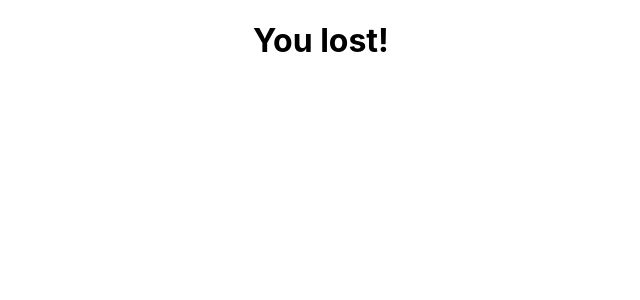
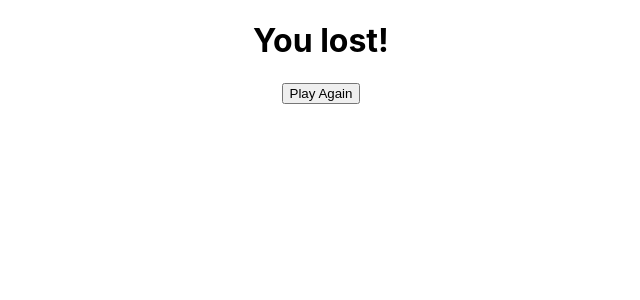
Before and after one commit to partridgep/trivia-game, a React (Create React App) app: page /play in a window 1280 px wide. Both pictures are taken after a click on the button "Cowson". Shown: the top 300 px of the page, without its empty margins (319-959 px from the left). Built offline with nearby package versions, Linux system fonts and the light colour scheme.

Commit message:
adds reset button after player loses

```diff
--- a/src/pages/GamePage/GamePage.jsx
+++ b/src/pages/GamePage/GamePage.jsx
@@ -31,13 +31,12 @@ function GamePage(props) {
         count: 0
     })
 
+    // randomly get idx for trivia question
     function getTriviaIdx() {
         return Math.floor(Math.random()*(triviaData.length-1)+1);
     }
 
-    // need funcion to feed new question into question component
     function getNewQuestion() {
-        console.log(triviaData)
         // get random question idx
         let triviaIdx = getTriviaIdx();
         // get new idx if question has already been asked
@@ -50,9 +49,7 @@ function GamePage(props) {
         // update the question in state
         updateQuestion({question, incorrect, correct});
         // mark this question as already asked so it will not get repeated
-        console.log(alreadyAsked);
         let askedQuestions = [...alreadyAsked.askedQuestions, question];
-        console.log(askedQuestions)
         markAsAsked({askedQuestions});
         // increment question count by one
         let count = numQuestions.count + 1;
@@ -66,11 +63,17 @@ function GamePage(props) {
         else updateGameStatus({lost: true});
     }
 
+    function resetGame() {
+        updateGameStatus({lost: false});
+        markAsAsked({askedQuestions: []});
+        updateNumQuestions({count: 0});
+        getNewQuestion();
+    }
+
     // initialize game and get new question on load
     useEffect(() => {
         getNewQuestion();
-    }, []
-    )
+    }, [])
 
 
     return (
@@ -92,6 +95,7 @@ function GamePage(props) {
             :
             <div>
                 <h1>You lost!</h1>
+                <button onClick={() => resetGame()}>Play Again</button>
             </div>
             }
         </div>
```
